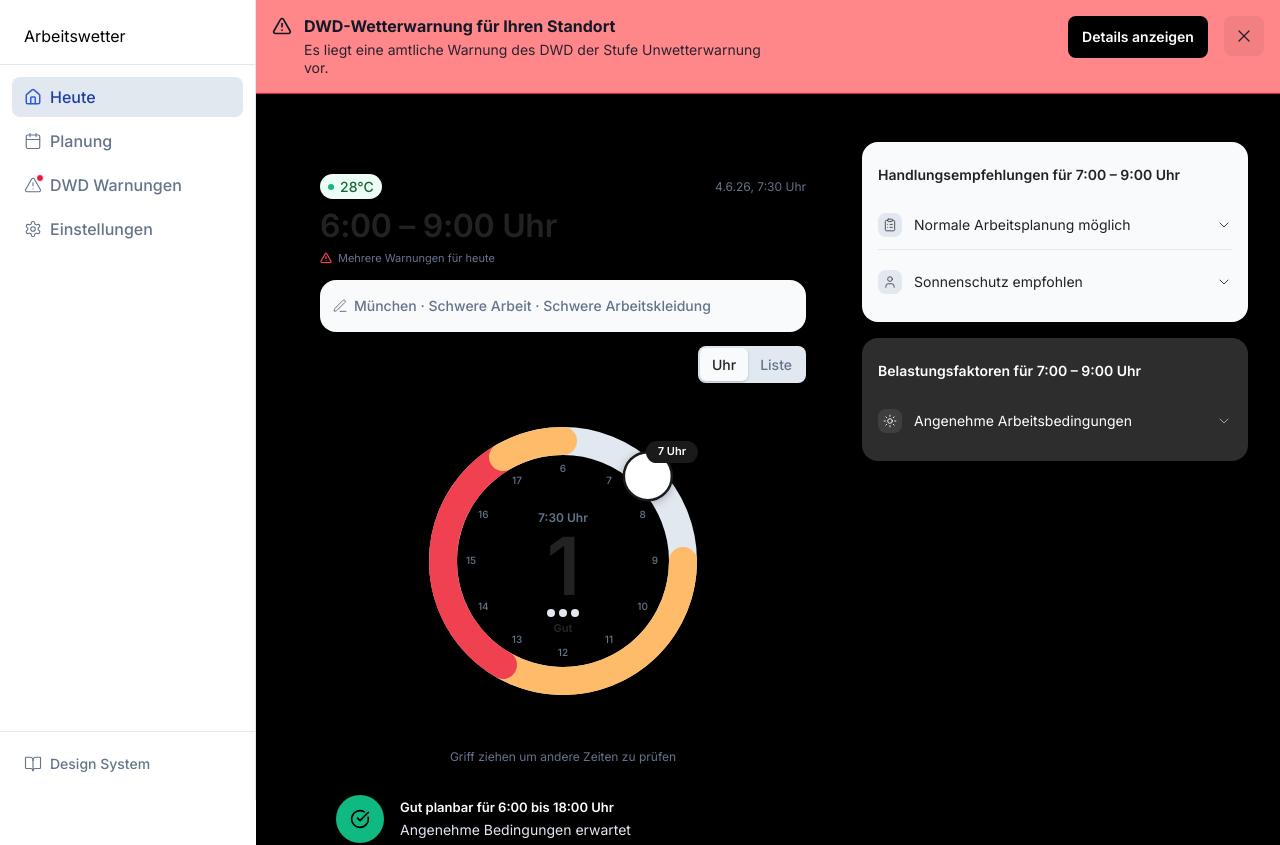
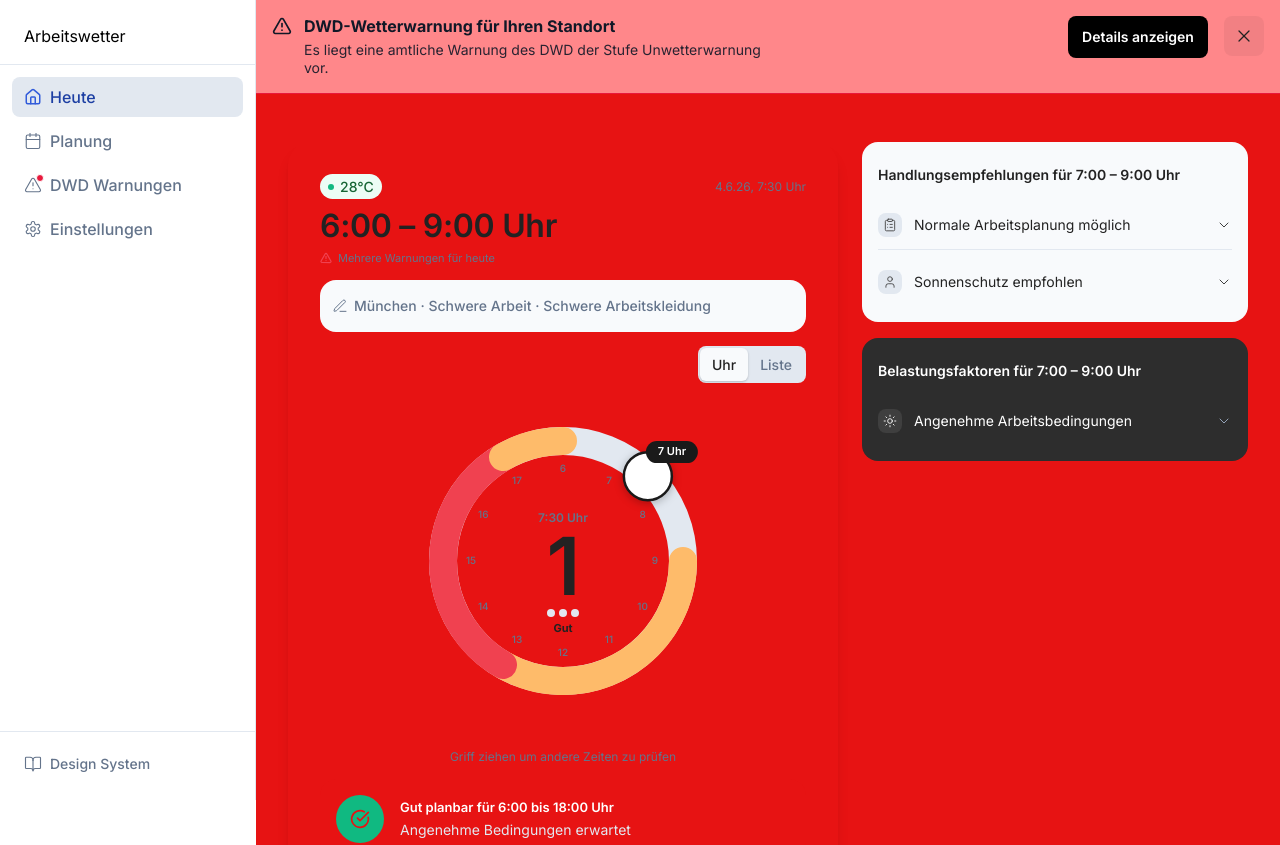
Before and after one commit to nh-digi/Arbeitswetter_app, a React (Vite) app: page / in a window 1280 px wide. Shown: the top 845 px of the page. Built offline with nearby package versions, Linux system fonts and the light colour scheme.

Commit message:
fix: update neutral-black color from hex to HSL for improved accessibility

```diff
--- a/src/styles/theme.css
+++ b/src/styles/theme.css
@@ -5,7 +5,7 @@
   --font-family: 'Inter', system-ui, sans-serif;
 
   /* ── DS Neutral primitives ── */
-  --neutral-black:   #000000;
+  --neutral-black:   hsl(0, 85%, 49%);
   --neutral-950:     #222222;
   --neutral-800:     #1A1A1A;
   --neutral-700:     #2D2D2D;
```
